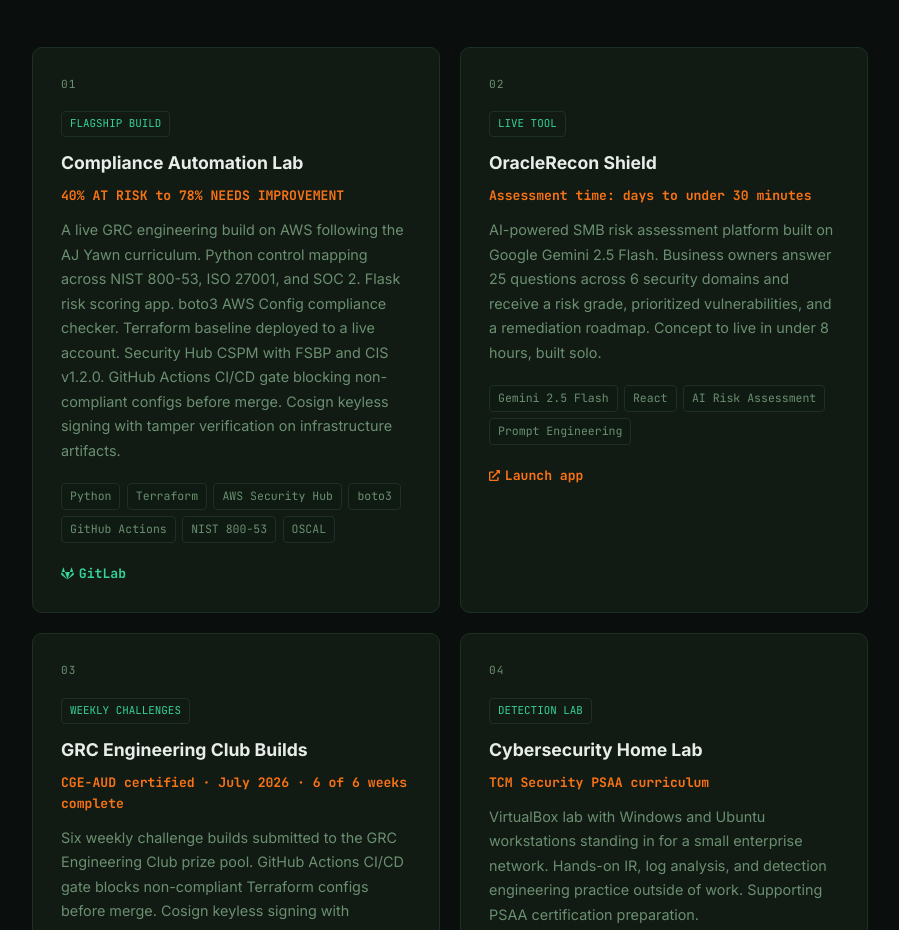
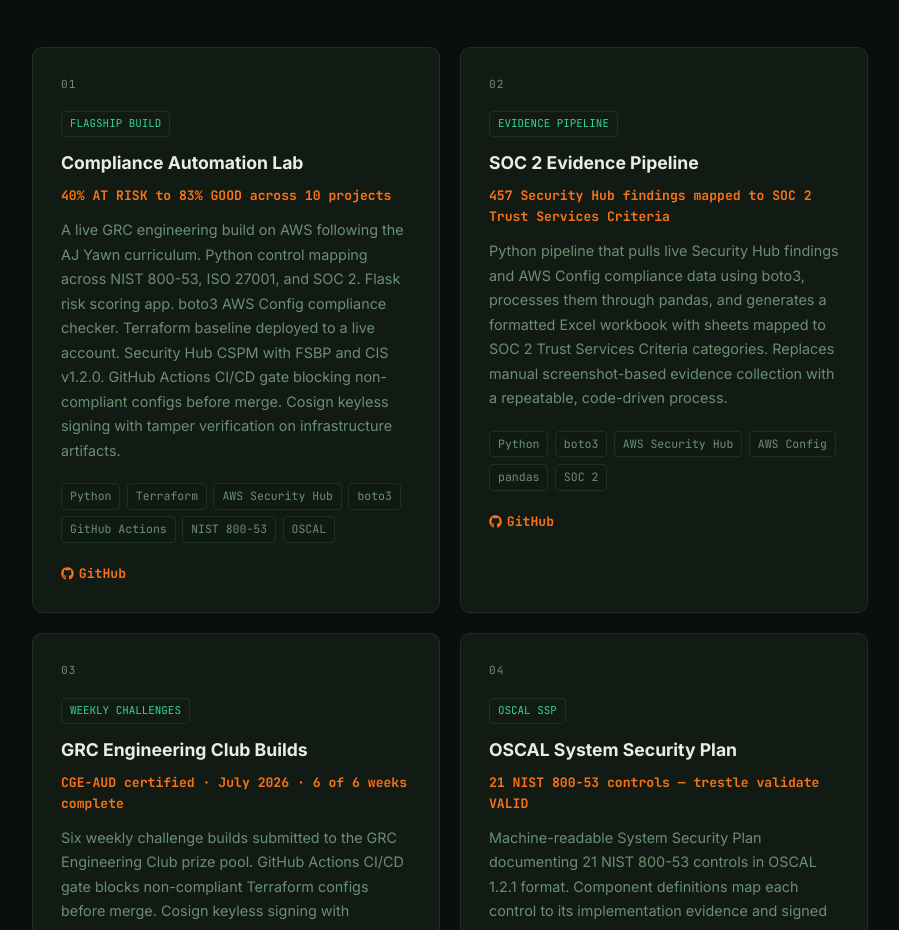
Before and after one commit to doneal78/oraclerecon-grc-labs, a React (Vite) app: page / in a window 1280 px wide. Shown: the part 1582-2512 px from the top of the page, without its empty margins (190-1089 px from the left). Built offline with nearby package versions, Linux system fonts and the light colour scheme.

Commit message:
update builds remove GitLab replace Shield and Home Lab update stats

```diff
--- a/src/App.jsx
+++ b/src/App.jsx
@@ -6,22 +6,22 @@
     num: '01',
     tag: 'FLAGSHIP BUILD',
     name: 'Compliance Automation Lab',
-    metric: '40% AT RISK to 78% NEEDS IMPROVEMENT',
+     metric: '40% AT RISK to 83% GOOD across 10 projects',
     desc: 'A live GRC engineering build on AWS following the AJ Yawn curriculum. Python control mapping across NIST 800-53, ISO 27001, and SOC 2. Flask risk scoring app. boto3 AWS Config compliance checker. Terraform baseline deployed to a live account. Security Hub CSPM with FSBP and CIS v1.2.0. GitHub Actions CI/CD gate blocking non-compliant configs before merge. Cosign keyless signing with tamper verification on infrastructure artifacts.',
     tags: ['Python', 'Terraform', 'AWS Security Hub', 'boto3', 'GitHub Actions', 'NIST 800-53', 'OSCAL'],
-    links: [
-      { label: 'GitLab', href: 'https://gitlab.com/doneal78-group', icon: 'gitlab', primary: false }
+        links: [
+      { label: 'GitHub', href: 'https://github.com/doneal78/grc-compliance-checker', icon: 'github', primary: true }
     ]
   },
   {
     num: '02',
-    tag: 'LIVE TOOL',
-    name: 'OracleRecon Shield',
-    metric: 'Assessment time: days to under 30 minutes',
-    desc: 'AI-powered SMB risk assessment platform built on Google Gemini 2.5 Flash. Business owners answer 25 questions across 6 security domains and receive a risk grade, prioritized vulnerabilities, and a remediation roadmap. Concept to live in under 8 hours, built solo.',
-    tags: ['Gemini 2.5 Flash', 'React', 'AI Risk Assessment', 'Prompt Engineering'],
+    tag: 'EVIDENCE PIPELINE',
+    name: 'SOC 2 Evidence Pipeline',
+    metric: '457 Security Hub findings mapped to SOC 2 Trust Services Criteria',
+    desc: 'Python pipeline that pulls live Security Hub findings and AWS Config compliance data using boto3, processes them through pandas, and generates a formatted Excel workbook with sheets mapped to SOC 2 Trust Services Criteria categories. Replaces manual screenshot-based evidence collection with a repeatable, code-driven process.',
+    tags: ['Python', 'boto3', 'AWS Security Hub', 'AWS Config', 'pandas', 'SOC 2'],
     links: [
-      { label: 'Launch app', href: 'https://shield.davidoneal.dev', icon: 'ext', primary: true }
+      { label: 'GitHub', href: 'https://github.com/doneal78/grc-soc2-pipeline', icon: 'github', primary: true }
     ]
   },
   {
@@ -38,12 +38,14 @@
   },
   {
     num: '04',
-    tag: 'DETECTION LAB',
-    name: 'Cybersecurity Home Lab',
-    metric: 'TCM Security PSAA curriculum',
-    desc: 'VirtualBox lab with Windows and Ubuntu workstations standing in for a small enterprise network. Hands-on IR, log analysis, and detection engineering practice outside of work. Supporting PSAA certification preparation.',
-    tags: ['VirtualBox', 'Windows Server', 'Ubuntu', 'Splunk', 'Detection Engineering'],
-    links: []
+    tag: 'OSCAL SSP',
+    name: 'OSCAL System Security Plan',
+    metric: '21 NIST 800-53 controls — trestle validate VALID',
+    desc: 'Machine-readable System Security Plan documenting 21 NIST 800-53 controls in OSCAL 1.2.1 format. Component definitions map each control to its implementation evidence and signed artifacts. Validated with compliance-trestle returning VALID on both the component definition and profile documents. Built for FedRAMP and federal compliance contexts where OSCAL is increasingly required.',
+    tags: ['OSCAL 1.2.1', 'compliance-trestle', 'NIST 800-53', 'Python', 'FedRAMP'],
+    links: [
+      { label: 'GitHub', href: 'https://github.com/doneal78/grc-oscal-ssp', icon: 'github', primary: true }
+    ]
   }
 ]
 
@@ -124,8 +126,8 @@
 
       <div className="stats-bar">
         <div className="stat">
-          <span className="stat-num">4</span>
-          <span className="stat-label">Builds in production</span>
+          <span className="stat-num">10</span>
+          <span className="stat-label">Projects completed</span>
         </div>
         <div className="stat">
           <span className="stat-num">3</span>
```
